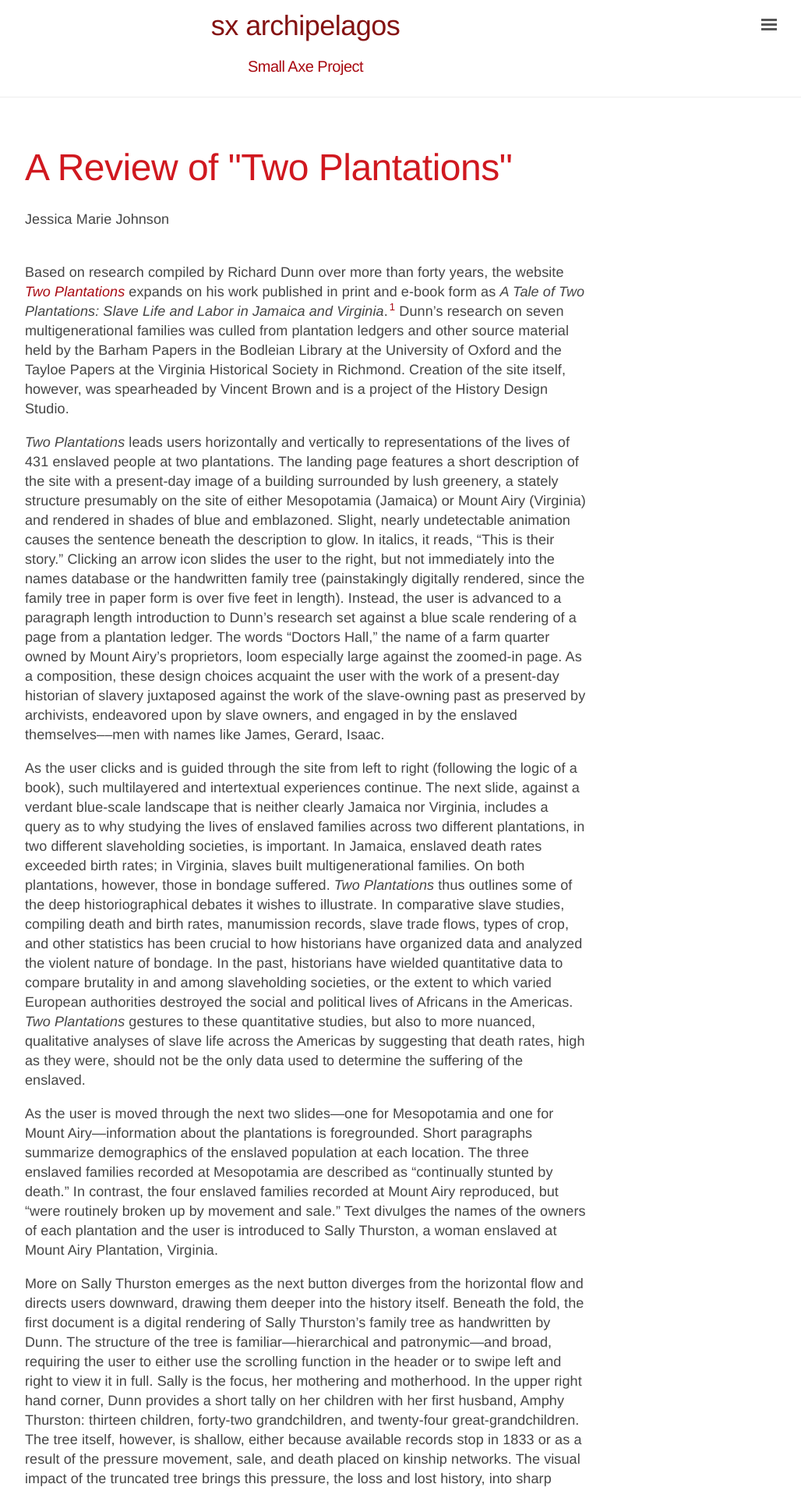
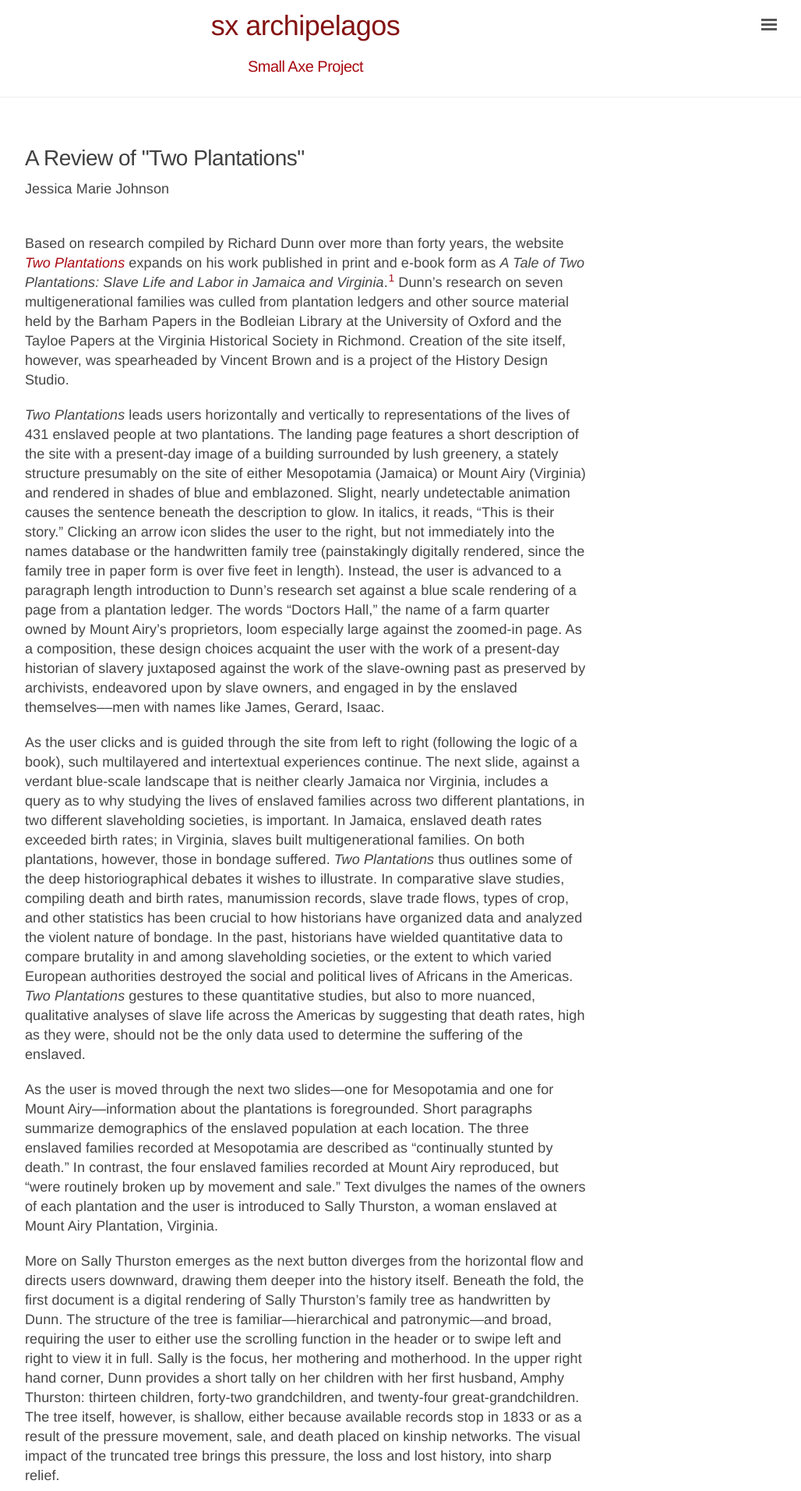
Before and after one commit to archipelagosjournal/archipelagos, a Jekyll site: the page built from _issue01/review-johnson-plantation.md, in a window 1280 px wide. Shown: the top 1912 px of the page at 78% size, without its empty margins (248-1276 px from the left). Built offline with Jekyll 4.4.1, drawn with Linux system fonts in a browser that asks for light colours.

Commit message:
consolidated ed

```diff
--- a/public/css/main.css
+++ b/public/css/main.css
@@ -99,8 +99,9 @@
 
 /* links */
 
-a, .post-title a {
-  color: #841212;
+/* Another possible color value for links: #810006 */
+a {
+  color: #A80911;
   text-decoration: none;
 }
 
@@ -115,6 +116,24 @@
 }
 
 /* Headings */
+
+
+h1 {
+    color: #D0181F;
+    font-size: 48px;
+    font-weight: 100;
+    margin: 0 0 24px
+}
+
+
+p {
+    margin-bottom: 1em;
+    letter-spacing: .005rem;
+}
+
+
+
+
 
 h1, h2, h3, h4, h5, h6 {
   margin-bottom: .5rem;
@@ -772,16 +791,29 @@
 	color: gray;
 }
 
-/* Footnotes styles */
+/* Abstracts */
 
-sup, sub {
-   vertical-align: baseline;
-   position: relative;
-   top: -0.4em;
+.abstract {
+  font-size: .8rem;
+
+}
+
+
+/* Footnotes */
+
+sub, sup {
+  font-size: 75%;
+  line-height: 0;
+  position: relative;
+  vertical-align: baseline;
+}
+
+sup {
+  top: -0.5em;
 }
 
 sub {
-  top: 0.4em;
+  bottom: -0.25em;
 }
 
 .footnotes {
@@ -798,7 +830,7 @@
 }
 
 a.footnote {
-	padding-left: .1rem;
+	padding-left: .05rem;
 	font-size: .66rem;
 }
 
@@ -822,59 +854,3 @@
         \/       \_/       \/
 
 */
-
-
-
-
-
-h1 {
-    color: #D0181F;
-    font-size: 48px;
-    font-weight: 100;
-    margin: 0 0 24px
-}
-
-
-
-
-
-p {
-    margin-bottom: 1em;
-    letter-spacing: .005rem;
-}
-
-/* Another possible value: 810006 */
-
-a {
-    color: #A80911
-}
-
-/* ************* */
-/* Page features */
-/* ************* */
-
-h1.page-title {
-	color: #D0181F;
-}
-
-.abstract {
-  font-size: .8rem;
-
-}
-
-/* Footnotes */
-
-sub, sup {
-  font-size: 75%;
-  line-height: 0;
-  position: relative;
-  vertical-align: baseline;
-}
-
-sup {
-  top: -0.5em;
-}
-
-sub {
-  bottom: -0.25em;
-}
```
